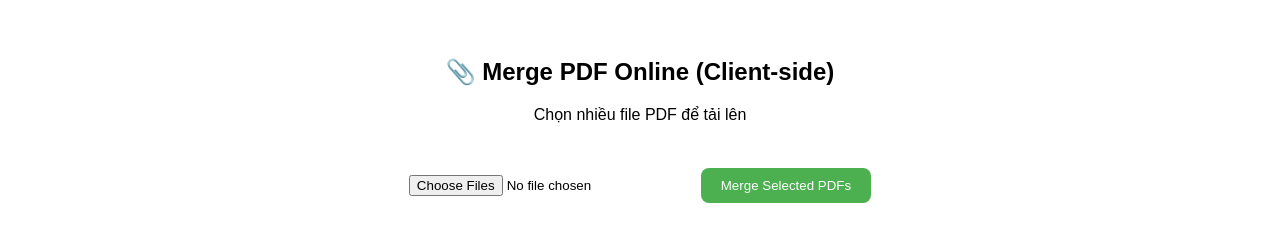
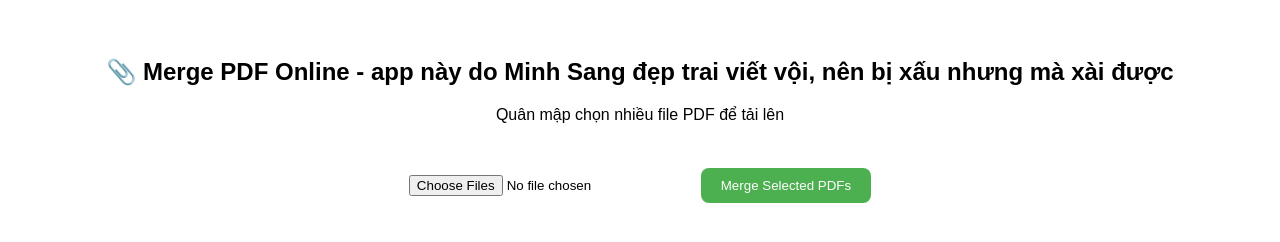
Before and after one commit to minhsang25/merge-pdf-app, a plain HTML site: page index.html in a window 1280 px wide. Drawn offline with Linux system fonts and the light colour scheme.

Commit message:
Update index.html

```diff
--- a/index.html
+++ b/index.html
@@ -38,8 +38,8 @@
   </style>
 </head>
 <body>
-  <h2>📎 Merge PDF Online (Client-side)</h2>
-  <p>Chọn nhiều file PDF để tải lên</p>
+  <h2>📎 Merge PDF Online - app này do Minh Sang đẹp trai viết vội, nên bị xấu nhưng mà xài được</h2>
+  <p>Quân mập chọn nhiều file PDF để tải lên</p>
 
   <input type="file" id="pdfFiles" multiple accept="application/pdf">
   <div class="file-list" id="fileList"></div>
```
